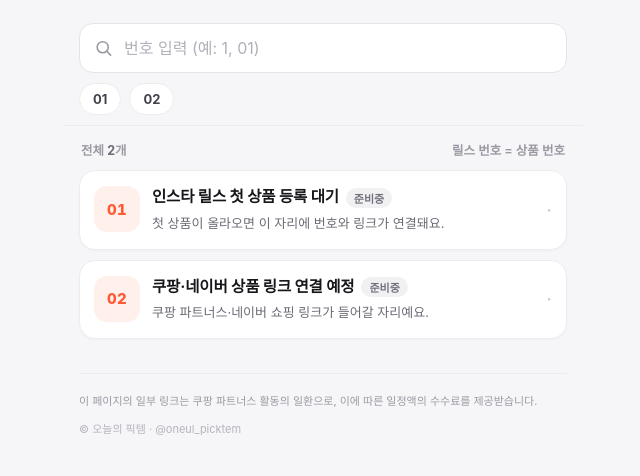
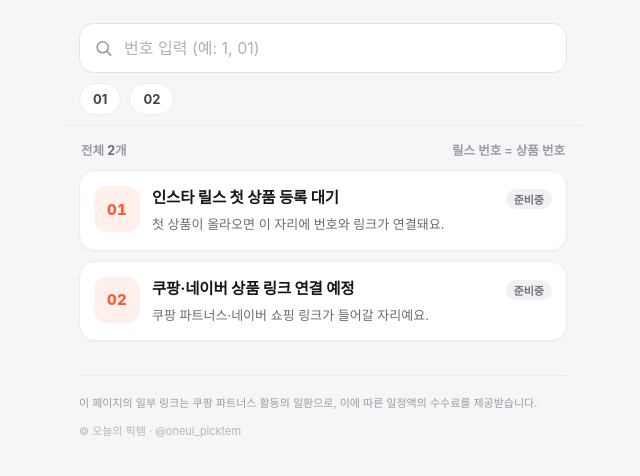
Before and after one commit to msgaa/oneul-picktem, a plain HTML site: page index.html in a window 1280 px wide. Shown: the part 106-582 px from the top of the page, without its empty margins (317-957 px from the left). Drawn offline with Linux system fonts and the light colour scheme.

Commit message:
카드 제목·배지 배치 정리

```diff
--- a/index.html
+++ b/index.html
@@ -159,16 +159,17 @@
     font-variant-numeric:tabular-nums;
   }
   .card-body{flex:1;min-width:0;padding-top:1px}
-  .card-top{display:flex;align-items:center;gap:7px;flex-wrap:wrap}
+  .card-top{display:flex;align-items:flex-start;gap:8px;flex-wrap:nowrap}
   .name{
-    margin:0;font-size:15.5px;font-weight:700;line-height:1.35;
+    flex:1;min-width:0;margin:0;
+    font-size:15.5px;font-weight:700;line-height:1.4;
     letter-spacing:-.01em;word-break:keep-all;
   }
   .tag{
-    flex:none;
+    flex:none;margin-top:2px;
     padding:2px 8px;border-radius:999px;
     background:#F1F1F4;color:#71717C;
-    font-size:11px;font-weight:700;letter-spacing:0;
+    font-size:11px;font-weight:700;letter-spacing:0;white-space:nowrap;
   }
   .desc{
     margin:5px 0 0;
@@ -395,14 +396,16 @@
       body.appendChild(desc);
     }
 
-    var chev = document.createElement("span");
-    chev.className = "chev";
-    chev.setAttribute("aria-hidden", "true");
-    chev.textContent = item.url ? "›" : "·";
-
     el.appendChild(no);
     el.appendChild(body);
-    el.appendChild(chev);
+
+    if (item.url) {
+      var chev = document.createElement("span");
+      chev.className = "chev";
+      chev.setAttribute("aria-hidden", "true");
+      chev.textContent = "›";
+      el.appendChild(chev);
+    }
 
     if (!item.url) {
       el.addEventListener("click", function () {
```
